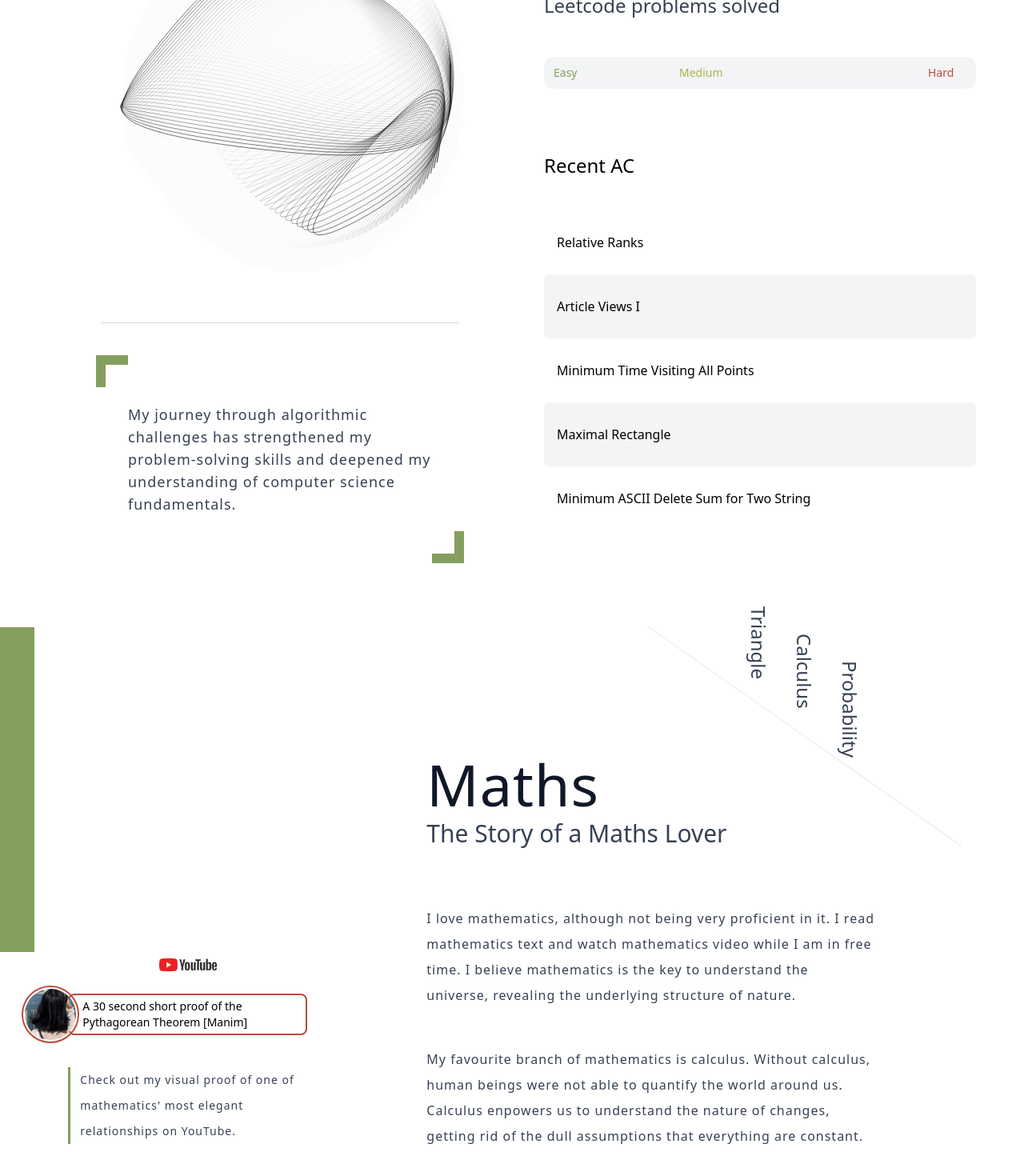
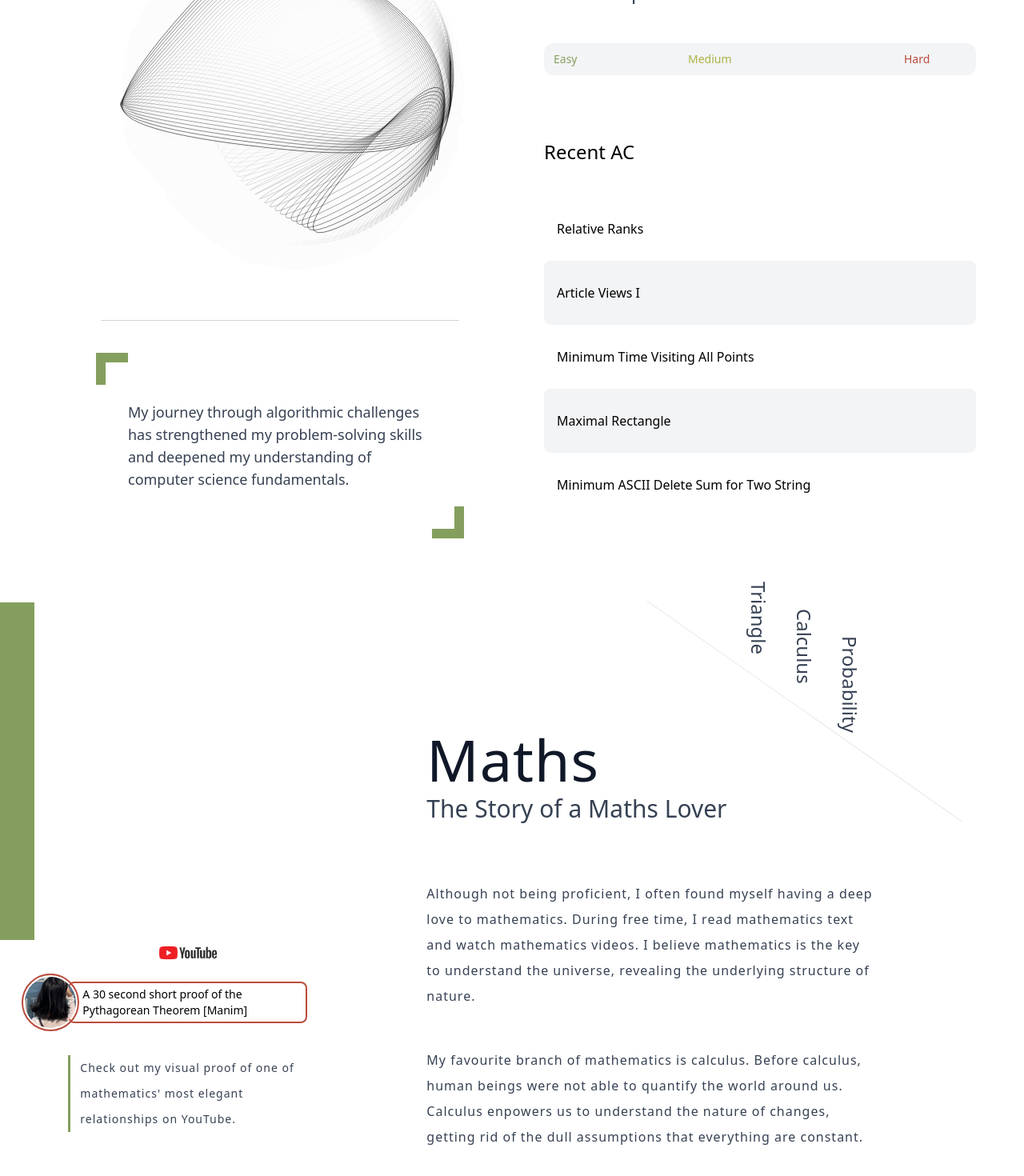
Before and after one commit to fungusan/portfolio-app, a React (Vite) app: page / in a window 1280 px wide. Shown: the part 2590-4060 px from the top of the page at 80% size. Built offline with nearby package versions, Linux system fonts and the light colour scheme.

Commit message:
text style updated

```diff
--- a/src/components/HomeComponents/LeetcodeSection/LeetcodeSection.tsx
+++ b/src/components/HomeComponents/LeetcodeSection/LeetcodeSection.tsx
@@ -17,8 +17,8 @@ const LeetcodeSection = () => {
                             <div className="absolute top-3 left-3 bg-white md:w-[30px] md:h-[30px] w-[20px] h-[20px]"></div>
                         </div>
 
-                        <p className="md:hidden lg:text-lg text-gray-700 tracking-[1px] md:text-base text-sm"> Algorithmic challenges honed my problem-solving and deepened my computer science knowledge. </p>
-                        <p className="md:block lg:text-lg text-gray-700 hidden tracking-[1px]">
+                        <p className="md:hidden lg:text-lg text-gray-700 md:text-base text-sm"> Algorithmic challenges honed my problem-solving and deepened my computer science knowledge. </p>
+                        <p className="md:block lg:text-lg text-gray-700 hidden">
                             My journey through algorithmic challenges has strengthened my problem-solving skills and deepened my understanding of computer science fundamentals.
                         </p>
 
@@ -35,9 +35,9 @@ const LeetcodeSection = () => {
 
                     {/* Difficulty Level */}
                     <div className="flex bg-gray-100 rounded-xl w-full md:h-10 h-8 md:text-md text-sm md:my-10 my-5">
-                        <div className="flex justify-start items-center w-1/3 text-[#849F5D] px-3"> Easy </div>
+                        <div className="flex justify-start items-center w-1/3 text-[#849F5D] pl-3"> Easy </div>
                         <div className="flex justify-start items-center w-1/2 text-[#ADB145]"> Medium </div>
-                        <div className="flex justify-start items-center w-1/6 text-[#BA4C3D] px-15"> Hard </div>
+                        <div className="flex justify-start items-center w-1/6 text-[#BA4C3D] pr-3"> Hard </div>
                     </div>
 
                     {/* React RC */}
--- a/src/components/HomeComponents/MathsSection/MathsSection.tsx
+++ b/src/components/HomeComponents/MathsSection/MathsSection.tsx
@@ -51,12 +51,12 @@ const MathsSection = () => {
                     <h2 className="lg:text-3xl md:text-2xl text-xl font-light text-gray-700"> The Story of a Maths Lover </h2>
 
                     <p className="lg:text-base md:text-sm text-xs tracking-[1px] md:leading-8 leading-6 md:mt-16 mt-8 md:pr-20 text-gray-700">
-                        I love mathematics, although not being very proficient in it.
-                        I read mathematics text and watch mathematics video while I am in free time.
+                        Although not being proficient, I often found myself having a deep love to mathematics.
+                        During free time, I read mathematics text and watch mathematics videos.
                         I believe mathematics is the key to understand the universe, revealing the underlying structure of nature. </p>
 
                     <p className="lg:text-base md:inline hidden text-sm tracking-[1px] leading-8 md:mt-10 mt-8 pr-20 text-gray-700">
-                        My favourite branch of mathematics is calculus. Without calculus, human beings were not able to quantify the world around us.
+                        My favourite branch of mathematics is calculus. Before calculus, human beings were not able to quantify the world around us.
                         Calculus enpowers us to understand the nature of changes, getting rid of the dull assumptions that everything are constant. </p>
                 </div>
             </div>
--- a/src/components/HomeComponents/TimeLine/TimeLine.tsx
+++ b/src/components/HomeComponents/TimeLine/TimeLine.tsx
@@ -4,7 +4,7 @@ import turing_machine_image from '@assets/home_page_images/turing_machine_image.
 const TimeLine = () => {
   return (
     <>
-      <section className="grid md:grid-cols-12 grid-cols-10 py-5">
+      <section className="grid md:grid-cols-12 grid-cols-10 py-5 px-2">
         {/* Left Time Line Items */}
         <div className="md:col-start-1 md:col-end-6 col-start-2 col-end-9 flex flex-col justify-start items-end space-y-10">
           <TimeLineItem
```
